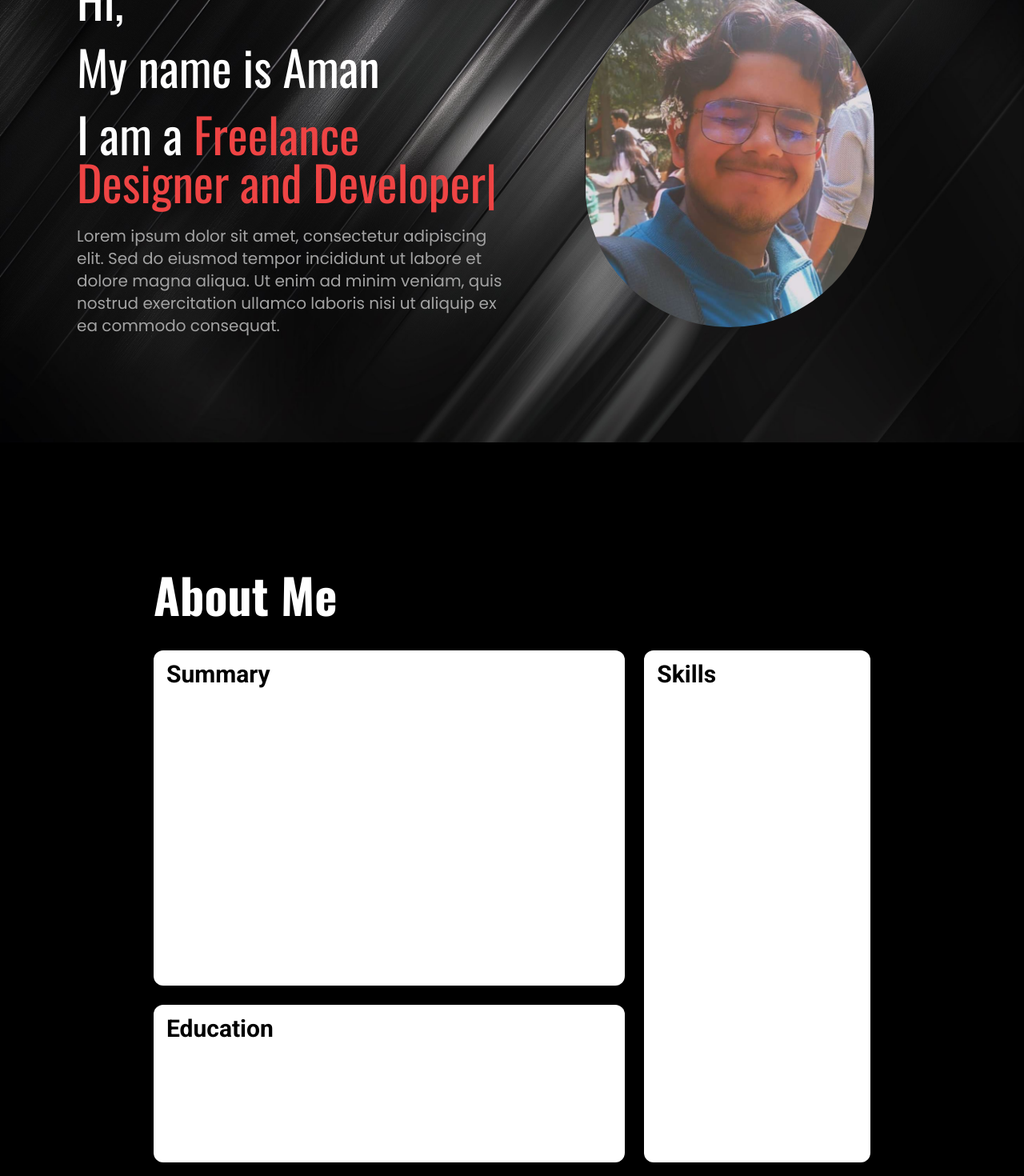
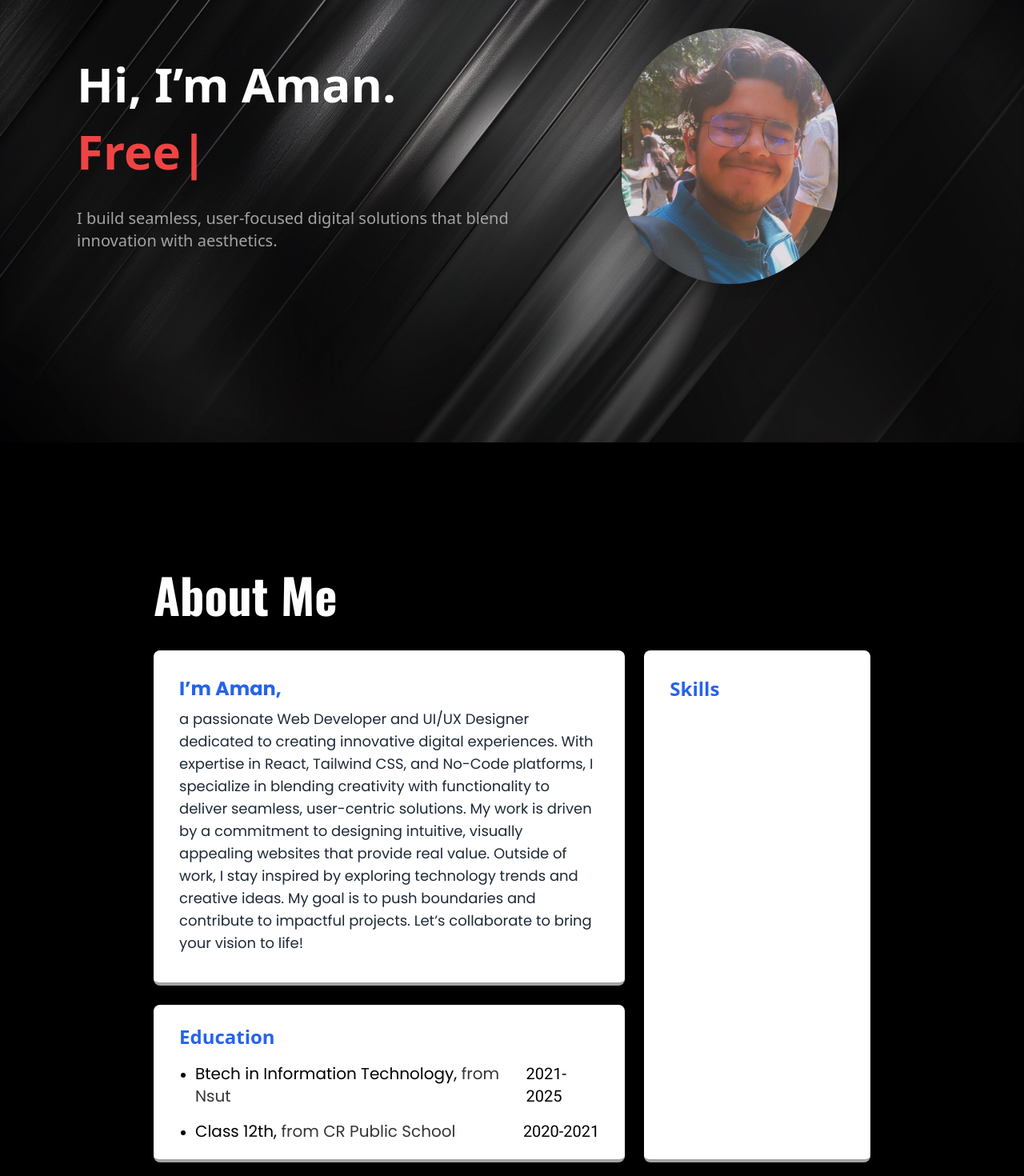
Before and after one commit to amanmalik1222223/protfolio-project, a React (Vite) app: page / in a window 1280 px wide. Shown: the part 240-1710 px from the top of the page at 80% size. Built offline with nearby package versions, Linux system fonts and the light colour scheme.

Commit message:
2nd update

```diff
--- a/src/Components/AboutMe/AboutMe.jsx
+++ b/src/Components/AboutMe/AboutMe.jsx
@@ -6,24 +6,58 @@ class AboutMe extends Component {
             <div className='bg-black h-auto w-full px-[15vw] py-[20vh]'>
                 {/* Heading */}
                 <div className='text-6xl text-white mb-10 font-oswald font-semibold'>
-                    <h1 className=''>About Me</h1>
+                    <h1>About Me</h1>
                 </div>
 
                 {/* Grid Container */}
                 <div className='grid grid-cols-6 grid-rows-6 gap-6 h-[80vh]'>
 
-                    <div className='row-span-4 col-span-4 rounded-xl bg-white px-4 py-3 font-roboto font-semibold'>
-                        <h2 className='text-3xl'>Summary</h2>
-                        {/*summary*/}
-                    </div>
-                    <div className='row-span-6 col-span-2 rounded-xl bg-white px-4 py-3 font-roboto font-semibold'>
-                        {/*skills*/}
-                        <h2 className='text-3xl'>Skills</h2>
+                    <div className='row-span-4 col-span-4 bg-white p-8 rounded-lg border-b-4 border-lightGray shadow-lg'>
+                        {/* Summary */}
+                        <p className='text-lg font-poppins text-gray-800 hover:translate-x-1  transition ease-in-out duration-500'>
+                            <span className='text-2xl font-bold text-blue-600 block mb-2'>I’m Aman,</span>
+                            a passionate Web Developer and UI/UX Designer dedicated to creating innovative digital experiences. With expertise in React, Tailwind CSS, and No-Code platforms, I specialize in blending creativity with functionality to deliver seamless, user-centric solutions. My work is driven by a commitment to designing intuitive, visually appealing websites that provide real value. Outside of work, I stay inspired by exploring technology trends and creative ideas. My goal is to push boundaries and contribute to impactful projects. Let’s collaborate to bring your vision to life!
+                        </p>
                     </div>
 
-                    <div className='row-span-2 col-span-4 rounded-xl bg-white px-4 py-3 font-roboto font-semibold'>
-                        {/*exp*/}
-                        <h2 className='text-3xl'>Education</h2>
+                    <div className='row-span-6 col-span-2 bg-white p-8 rounded-lg border-b-4 border-lightGray shadow-lg'>
+                        {/* Skills */}
+                        <h2 className='text-2xl font-bold text-blue-600 mb-4'>Skills</h2>
+
+                    </div>
+
+                    <div className='row-span-2 col-span-4 bg-white px-8 py-6 rounded-lg border-b-4 border-lightGray shadow-lg'>
+                        {/* Education */}
+                        <div className='hover:translate-x-1  transition ease-in-out duration-500'>
+                            <h2 className='text-2xl font-bold text-blue-600 mb-4'>Education</h2>
+                            <ul className='list-disc pl-5 space-y-4'>
+                                <li>
+                                    <div className='flex justify-between'>
+                                        <div>
+                                            <p className='text-xl font-poppins font-medium'>
+                                                Btech in Information Technology, <span className='text-customGray'>from Nsut</span>
+                                            </p>
+                                        </div>
+                                        <div>
+                                            <p className='text-xl font-roboto font-medium'>2021-2025</p>
+                                        </div>
+                                    </div>
+                                </li>
+                                <li>
+                                    <div className='flex justify-between'>
+                                        <div>
+                                            <p className='text-xl font-poppins font-medium'>
+                                                Class 12th, <span className='text-customGray'>from CR Public School</span>
+                                            </p>
+                                        </div>
+                                        <div>
+                                            <p className='text-xl font-roboto font-medium'>2020-2021</p>
+                                        </div>
+                                    </div>
+                                </li>
+                            </ul>
+                        </div>
+
                     </div>
 
                 </div>
--- a/src/Components/HeroSection/HeroSection.jsx
+++ b/src/Components/HeroSection/HeroSection.jsx
@@ -16,23 +16,18 @@ class HeroSection extends Component {
             >
                 <div className='flex flex-col-reverse sm:flex-row w-full max-w-7xl mx-auto'>
                     {/* Text Section */}
-                    <div className='flex flex-col w-full sm:w-1/2 text-left font-oswald text-white gap-4 sm:gap-6 items-start justify-center'>
-                        <div className='text-4xl md:text-5xl lg:text-6xl'>
-                            <h1>Hi,</h1>
-                        </div>
-                        <div className='text-4xl md:text-5xl lg:text-6xl'>
-                            <h1>My name is Aman</h1>
-                        </div>
-                        <div className='text-4xl md:text-5xl lg:text-6xl'>
-                            <span>I am a </span>
+                    <div className='flex flex-col w-full sm:w-1/2 text-left text-white gap-4 sm:gap-6 items-start justify-center'>
+                        <h1 className='text-4xl md:text-5xl lg:text-6xl font-bold leading-tight'>
+                            Hi, I’m Aman.
+                        </h1>
+                        <div className='text-4xl md:text-5xl lg:text-6xl font-semibold'>
                             <TypeAnimation
                                 sequence={[
-                                    // Same substring at the start will only be typed out once, initially
                                     'Web Developer',
-                                    1000, // wait 1s before replacing "Mice" with "Hamsters"
-                                    'Ui/Ux Designer',
                                     1000,
-                                    'Freelance Designer and Developer',
+                                    'UI/UX Designer',
+                                    1000,
+                                    'Freelancer',
                                     1000,
                                 ]}
                                 wrapper="span"
@@ -41,21 +36,17 @@ class HeroSection extends Component {
                                 repeat={Infinity}
                             />
                         </div>
-                        <div className='font-poppins'>
-                            <h5 className='text-lightGray text-base md:text-lg lg:text-xl'>
-                                Lorem ipsum dolor sit amet, consectetur adipiscing elit. Sed do eiusmod tempor incididunt ut labore et
-                                dolore magna aliqua. Ut enim ad minim veniam, quis nostrud exercitation ullamco laboris nisi ut aliquip
-                                ex ea commodo consequat.
-                            </h5>
-                        </div>
+                        <p className='text-lightGray text-base md:text-lg lg:text-xl mt-4 font-medium'>
+                            I build seamless, user-focused digital solutions that blend innovation with aesthetics.
+                        </p>
                     </div>
 
                     {/* Image Section */}
                     <div className='flex items-center justify-center w-full sm:w-1/2 mt-8 sm:mt-0'>
                         <img
                             src={aman1}
-                            alt='My photo'
-                            className='w-3/4 md:w-1/2 lg:w-2/3 h-auto max-w-md lg:max-w-lg rounded-full'
+                            alt='Aman'
+                            className='w-3/4 md:w-2/3 lg:w-1/2 h-auto max-w-md lg:max-w-lg rounded-full shadow-lg transition-transform duration-300 hover:scale-105'
                         />
                     </div>
                 </div>
```
Also changed, not shown: 1 other file (tests, documents, lock files or other folders).
